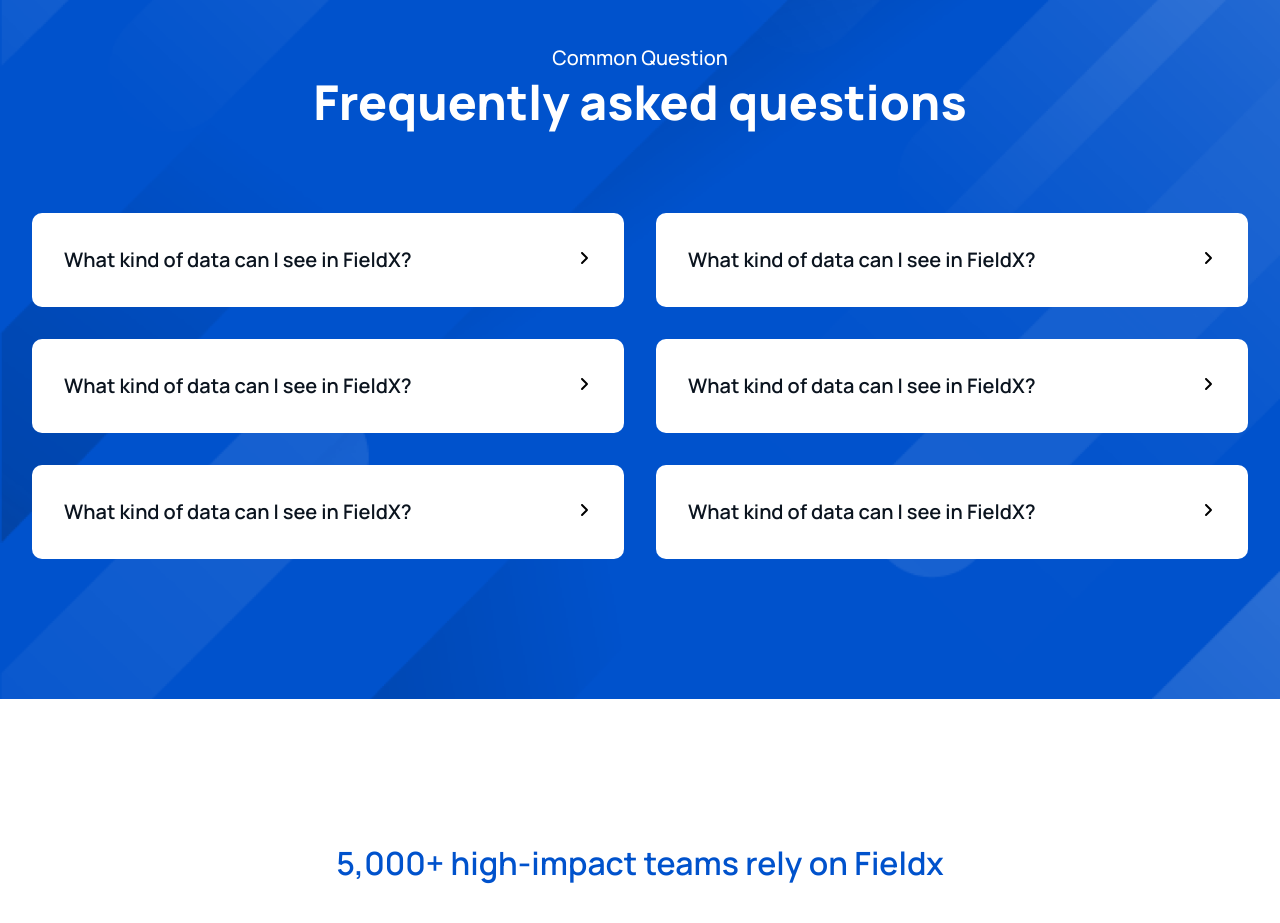
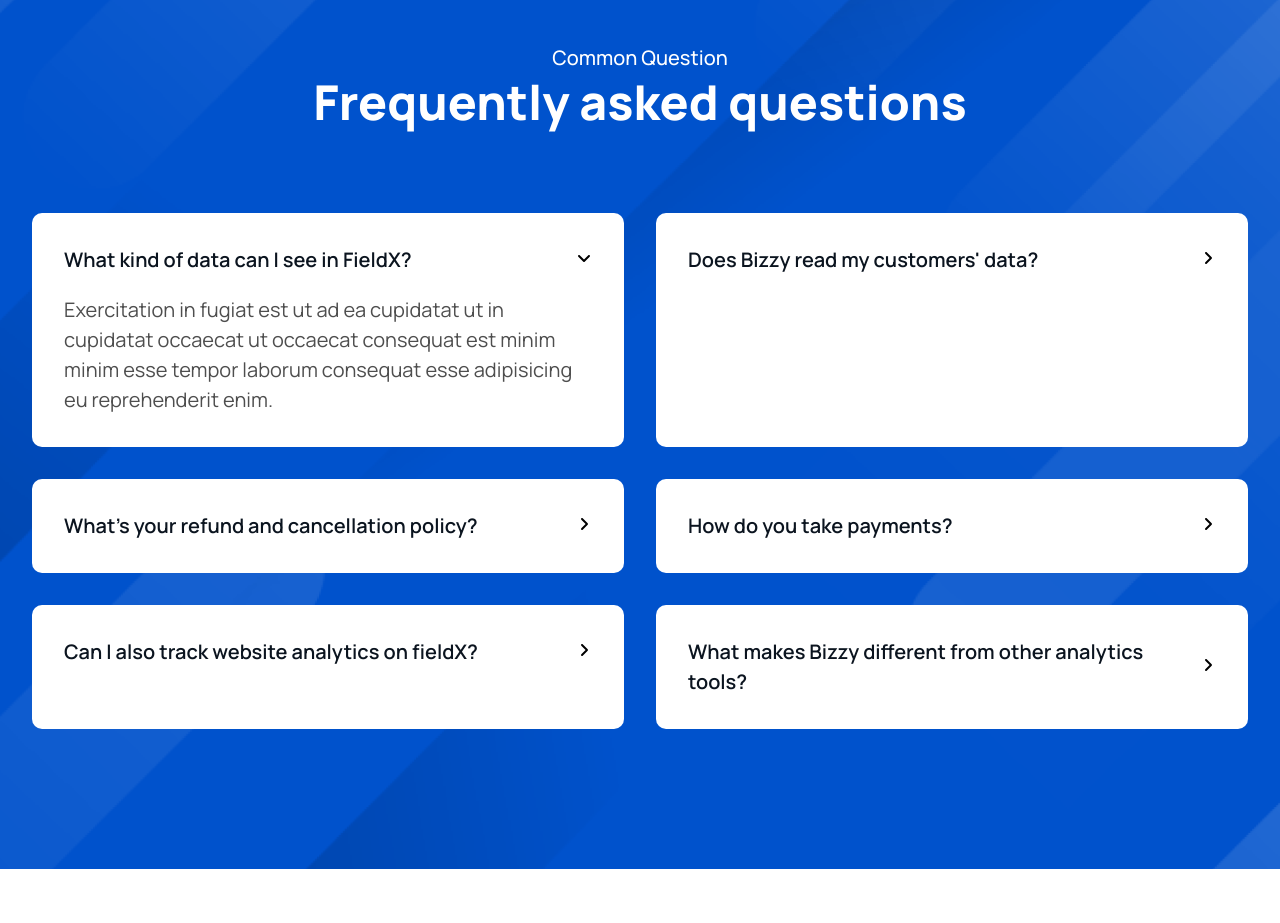
Before and after one commit to mnosumon/crypto-1, a React (Vite) app: page / in a window 1280 px wide. Shown: the part 3821-4744 px from the top of the page. Built offline with nearby package versions, Linux system fonts and the light colour scheme.

Commit message:
Accordion Edit

```diff
--- a/src/components/question/Question.jsx
+++ b/src/components/question/Question.jsx
@@ -11,30 +11,62 @@
 // } from 'react-accessible-accordion';
 
 const Question = () => {
-    let [datas, setdatas] = useState(false)
-    let data = ()=>{
-        setdatas(!datas)
+    let accordion = [
+        {
+            title: "What kind of data can I see in FieldX?",
+            content: "Exercitation in fugiat est ut ad ea cupidatat ut in cupidatat occaecat ut occaecat consequat est minim minim esse tempor laborum consequat esse adipisicing eu reprehenderit enim."
+        },
+        {
+            title: "Does Bizzy read my customers' data?",
+            content: "Exercitation in fugiat est ut ad ea cupidatat ut in cupidatat occaecat ut occaecat consequat est minim minim esse tempor laborum consequat esse adipisicing eu reprehenderit enim."
+        },
+        {
+            title: "What's your refund and cancellation policy?",
+            content: "Exercitation in fugiat est ut ad ea cupidatat ut in cupidatat occaecat ut occaecat consequat est minim minim esse tempor laborum consequat esse adipisicing eu reprehenderit enim."
+        },
+        {
+            title: "How do you take payments?",
+            content: "Exercitation in fugiat est ut ad ea cupidatat ut in cupidatat occaecat ut occaecat consequat est minim minim esse tempor laborum consequat esse adipisicing eu reprehenderit enim."
+        },
+        {
+            title: "Can I also track website analytics on fieldX?",
+            content: "Exercitation in fugiat est ut ad ea cupidatat ut in cupidatat occaecat ut occaecat consequat est minim minim esse tempor laborum consequat esse adipisicing eu reprehenderit enim."
+        },
+        {
+            title: "What makes Bizzy different from other analytics tools?",
+            content: "Exercitation in fugiat est ut ad ea cupidatat ut in cupidatat occaecat ut occaecat consequat est minim minim esse tempor laborum consequat esse adipisicing eu reprehenderit enim."
+        },
+    ]
+    let [activeAccordion, setActiveAccordion] = useState(0)
+
+    let handleClick = (index)=>{
+        setActiveAccordion(activeAccordion === index ? null : index)
     }
-    let [bizzRead, setbizzRead] = useState(false)
-    let bizzyRead = ()=>{
-        setbizzRead(!bizzRead)
-    }
-    let [refunded, setrefunded] = useState(false)
-    let refund = ()=>{
-        setrefunded(!refunded)
-    }
-    let [payment, setpayment] = useState(false)
-    let payMent = ()=>{
-        setpayment(!payment)
-    }
-    let [analytics, setanalytics] = useState(false)
-    let anaLytics = ()=>{
-        setanalytics(!analytics)
-    }
-    let [makes, setmakes] = useState(false)
-    let makeS = ()=>{
-        setmakes(!makes)
-    }
+
+    // let [datas, setdatas] = useState(false)
+    // let data = ()=>{
+    //     setdatas(!datas)
+    // }
+    // let [bizzRead, setbizzRead] = useState(false)
+    // let bizzyRead = ()=>{
+    //     setbizzRead(!bizzRead)
+    // }
+    // let [refunded, setrefunded] = useState(false)
+    // let refund = ()=>{
+    //     setrefunded(!refunded)
+    // }
+    // let [payment, setpayment] = useState(false)
+    // let payMent = ()=>{
+    //     setpayment(!payment)
+    // }
+    // let [analytics, setanalytics] = useState(false)
+    // let anaLytics = ()=>{
+    //     setanalytics(!analytics)
+    // }
+    // let [makes, setmakes] = useState(false)
+    // let makeS = ()=>{
+    //     setmakes(!makes)
+    // }
   return (
     <>
         <section id='faq' style={{backgroundImage: `url(${faqBackground})`}}>
@@ -44,36 +76,38 @@
                     <h3>Frequently asked questions</h3>
                 </div>
                 <div className="faq_question">
-                    <div className="accordian">
-                        <div className="accordianItem">
+                    {
+                        accordion.map((item, index)=>(
+                            <div key={index} className="accordianItem">
                                 <div className="accordianTitle">
                                     <div className="heading">
-                                    <h5 onClick={data} className=''>What kind of data can I see in FieldX?</h5>
+                                        <h5 className=''>{item.title}</h5>
                                     </div>
-                                <div className="accordianIcon">
+                                    <div onClick={()=>handleClick(index)} className="accordianIcon">
                                         {
-                                        datas
-                                        ?
-                                        <FaAngleDown onClick={data}/>
-                                        :
-                                        <FaAngleRight onClick={data} />
+                                            activeAccordion === index ?<FaAngleDown/>:<FaAngleRight/>
                                         }
                                     </div>
                                 </div>
                                 {
-                                datas &&
-                                <p className=''>
-                                    Exercitation in fugiat est ut ad ea cupidatat ut in
-                                    cupidatat occaecat ut occaecat consequat est minim minim
-                                    esse tempor laborum consequat esse adipisicing eu
-                                    reprehenderit enim.
-                                </p>
+                                    activeAccordion === index &&
+                                    <p className=''>{item.content}</p>
                                 }
                             </div>
+
+                        ))
+                    }
+
+
+
+
+
+
+                    {/* <div className="accordian">
                         <div className="accordianItem">
                             <div className="accordianTitle">
                                 <div className="heading">
-                                    <h5 onClick={bizzyRead} className=''>What kind of data can I see in FieldX?</h5>
+                                    <h5 onClick={bizzyRead} className=''>Does Bizzy read my customers' data?</h5>
                                 </div>
                                 <div className="accordianIcon">
                                     {
@@ -120,8 +154,8 @@
                                 </p>
                             }
                         </div>
-                    </div>
-                    <div className="accordian">
+                    </div> */}
+                    {/* <div className="accordian">
                         <div className="accordianItem">
                             <div className="accordianTitle">
                                 <div className="heading">
@@ -197,7 +231,7 @@
                                 </p>
                             }
                         </div>
-                    </div>
+                    </div> */}
                 </div>
             </div>
         </section>
--- a/src/components/question/question.css
+++ b/src/components/question/question.css
@@ -26,15 +26,13 @@
     display: flex;
     gap: 32px;
     justify-content: space-between;
+    flex-wrap: wrap;
 }
 .accordianItem{
     padding: 32px;
     width: 592px;
     background-color: #FFFFFF;
     border-radius: 10px;
-}
-.accordianItem:nth-child(2){
-    margin: 32px 0;
 }
 .accordianTitle{
     display: flex;
```
Lines whose indentation alone changed are shown as unchanged.
